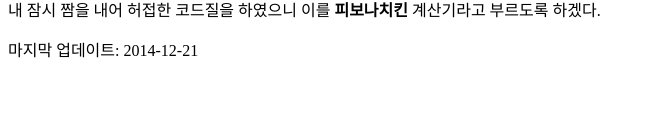
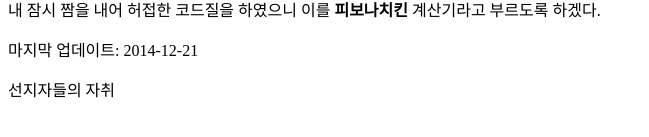
Before and after one commit to team-tt2/project-fc, a plain HTML site: page index.html in a window 1280 px wide. Shown: the part 179-316 px from the top of the page, without its empty margins (0-649 px from the left). Drawn offline with Linux system fonts and the light colour scheme.

Commit message:
feat : Create button

```diff
--- a/index.html
+++ b/index.html
@@ -18,5 +18,6 @@
     </p>
     <p>마지막 업데이트: 2014-12-21</p>
   </div>
+  <div class="btn">선지자들의 자취</div>
 </body>
 </html>
```
